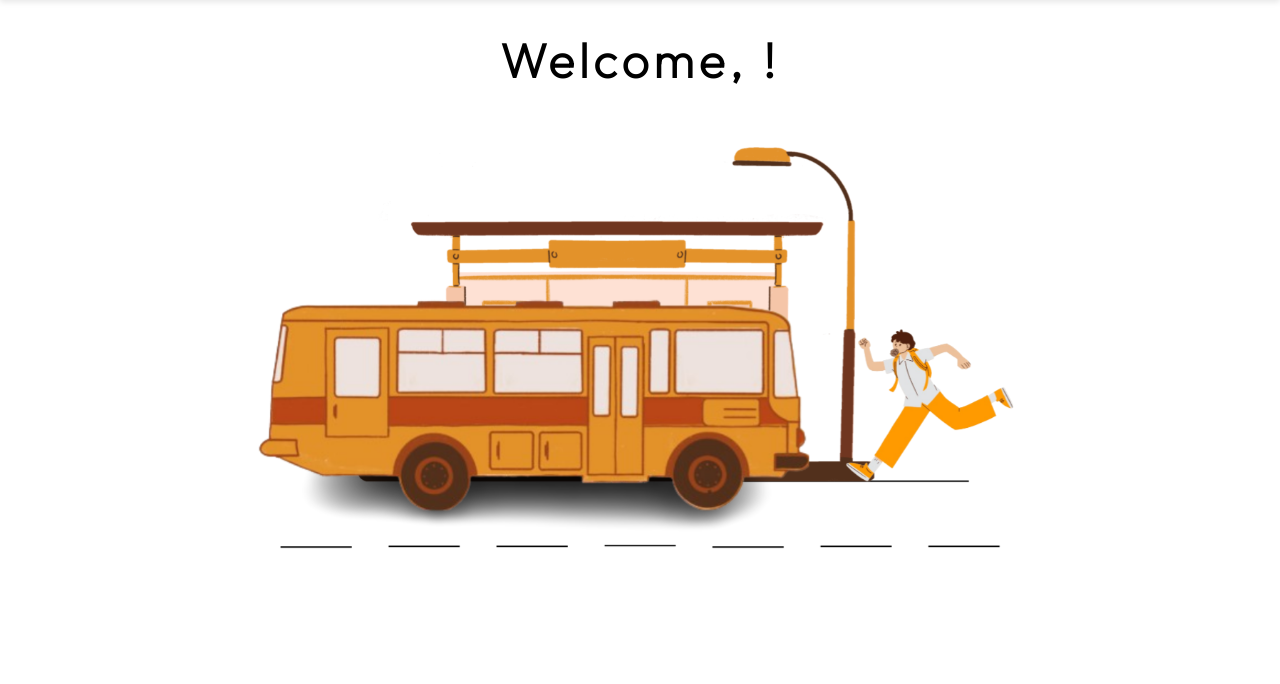
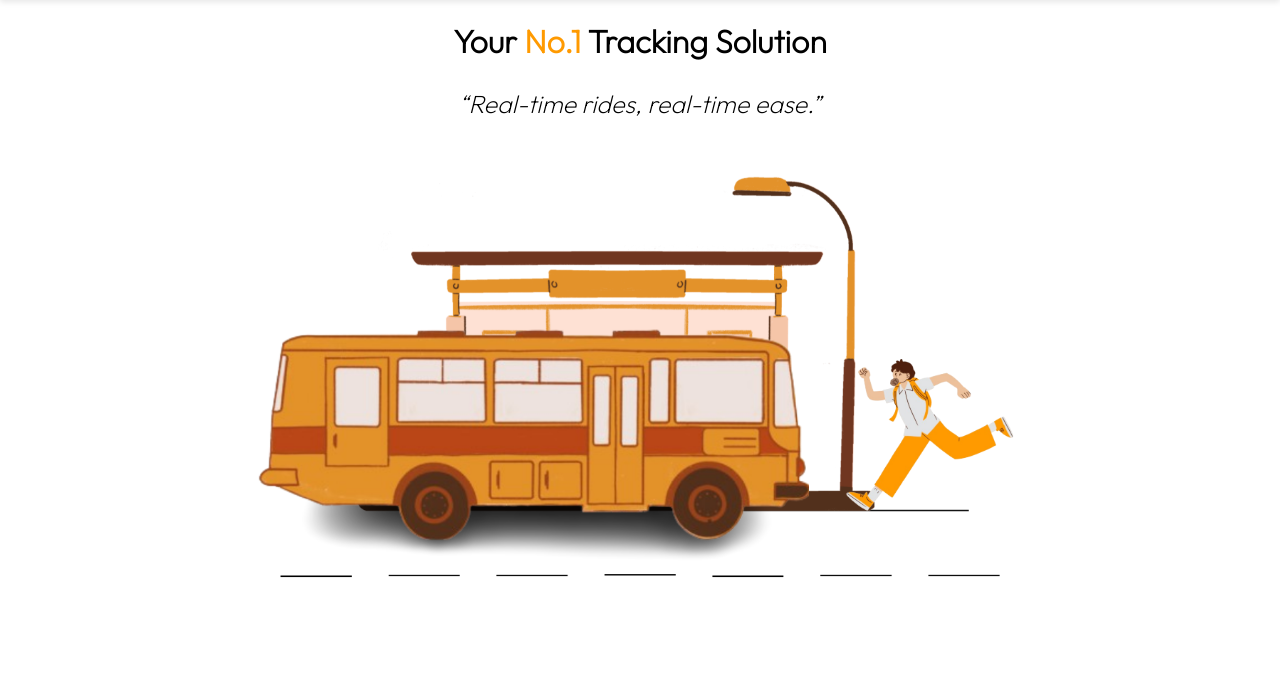
Before and after one commit to TheSchneide/BUSTLE, a PHP site: page / in a window 1280 px wide. Shown: the part 115-799 px from the top of the page. Run offline with PHP 8.4, Linux system fonts and the light colour scheme; some web fonts are replaced.

Commit message:
changed welcome in index

```diff
--- a/index.php
+++ b/index.php
@@ -153,8 +153,13 @@ $username = $isLoggedIn ? $_SESSION['username'] : '';
   </header>
 
   <div class="Content">
-    <h2 class="hidden-text" data-anim="fade-up"><span>Welcome, <?php echo htmlspecialchars($username); ?>!</span> </h2>
-    <img src="bustle.png" id="bustleImg" class="hidden-text" data-anim="fade-up">
+      <?php if($isLoggedIn): ?>
+        <h2 class="hidden-text" data-anim="fade-up"><span>Welcome, <?php echo htmlspecialchars($username); ?>!</span> </h2>
+      <?php else: ?>
+        <h1 class="hidden-text" data-anim="fade-up">Your <span class="highlight">No.1</span> Tracking Solution</h1>
+        <p class="hidden-text" data-anim="fade-up">“Real-time rides, real-time ease.”</p>
+      <?php endif; ?>
+      <img src="bustle.png" id="bustleImg" class="hidden-text" data-anim="fade-up">
   </div>
 
   <section class="info">
```
